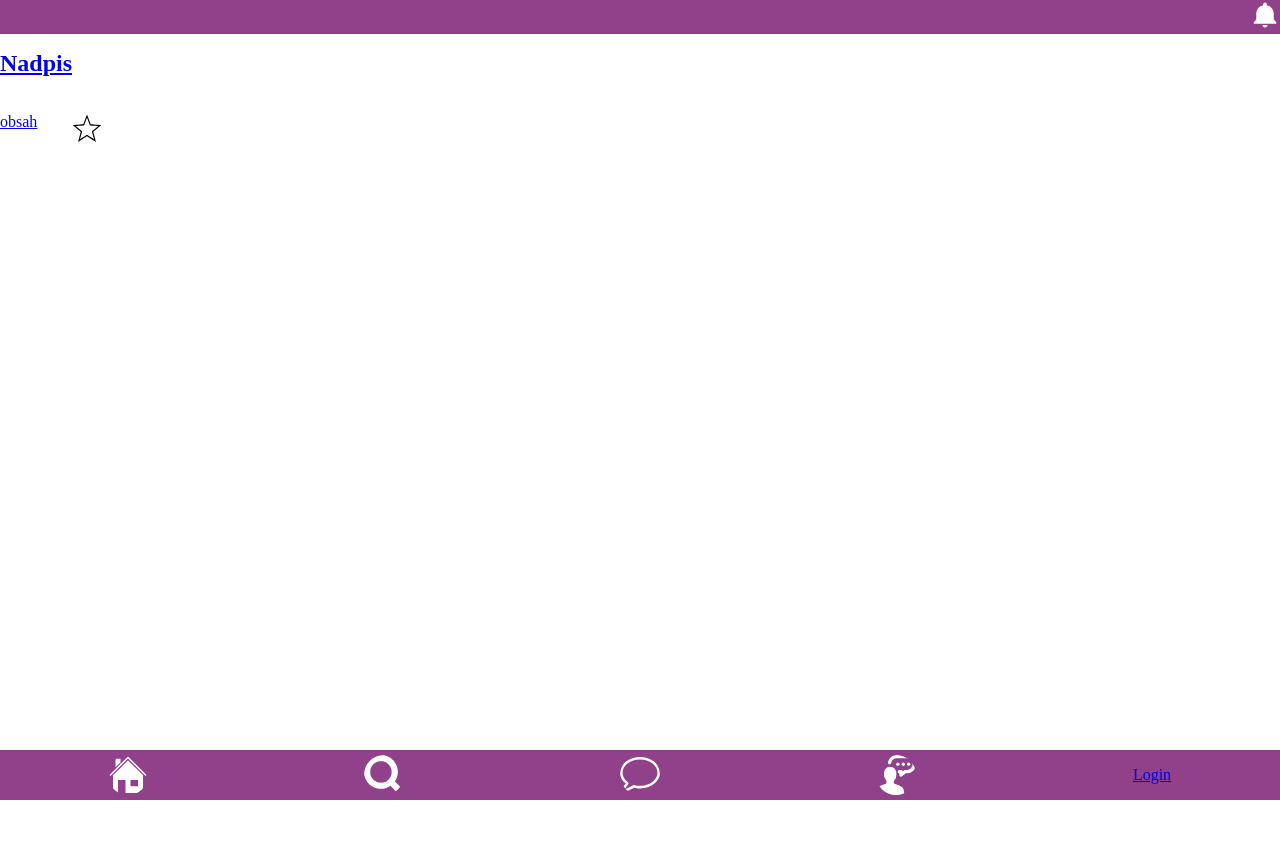
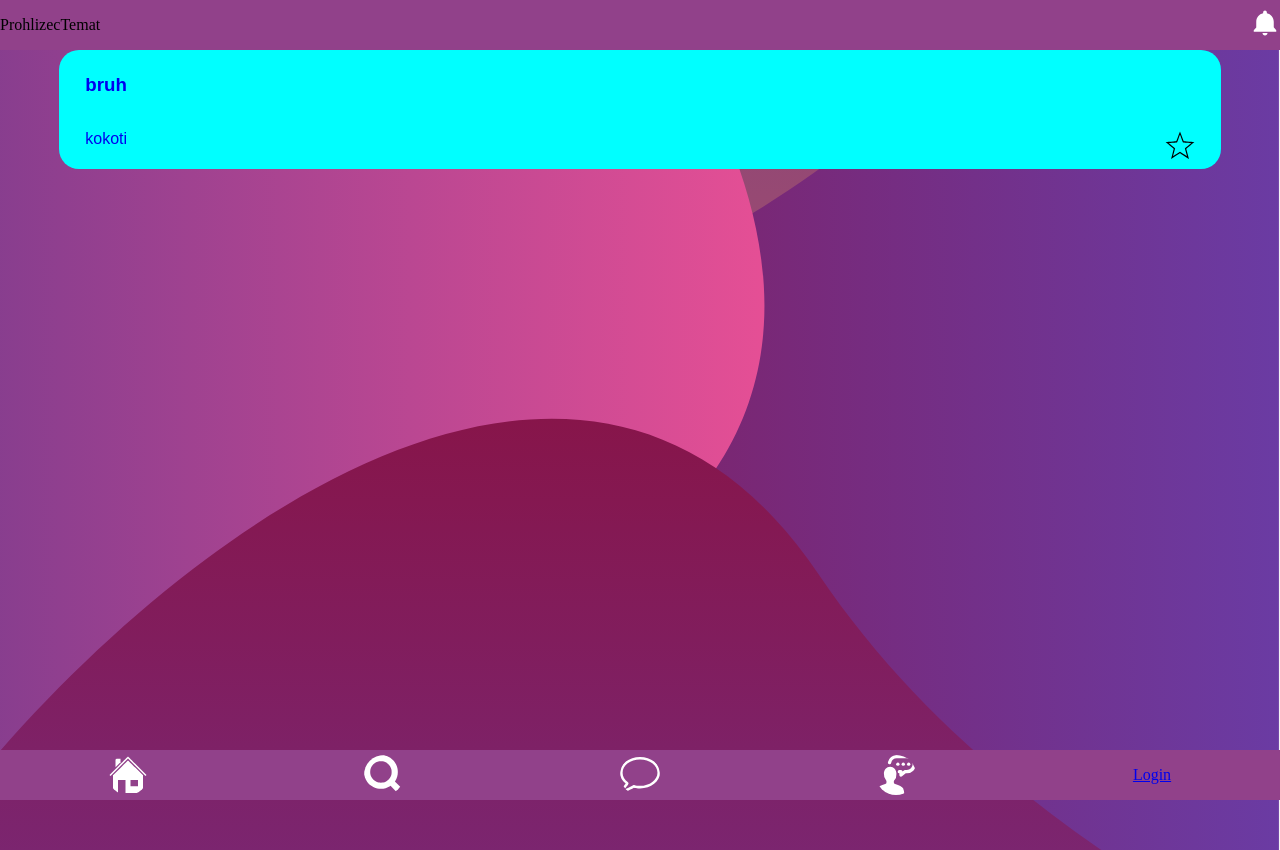
Before and after one commit to Trenclik/SOPL-DOMUS, a SvelteKit app: page /ProhlizecTemat in a window 1280 px wide. Before the commit the page ends 800 px from the top, so only its background shows below. Built offline with nearby package versions, Linux system fonts and the light colour scheme; no server answers.

Commit message:
small fixes

```diff
--- a/src/lib/Components/Card.svelte
+++ b/src/lib/Components/Card.svelte
@@ -12,8 +12,8 @@
 
 <section>
     <a href={odkaz}>
-        <div>
-            <h1>{nadpis}</h1>
+        <div id="text">
+            <h3>{nadpis}</h3>
             <p>{obsah}</p>
         </div>
     </a>
@@ -26,9 +26,17 @@
 </section>
 
 <style lang="scss">
+    a{
+        width: 90%;
+        text-decoration: none;
+    }
     section {
         width: 90%;
         display: flex;
+        justify-content: space-around;
+        background-color: aqua;
+        border-radius: 20px;
+        padding: 5px;
         div {
             display: flex;
             flex-direction: column;
--- a/src/lib/Components/Header.svelte
+++ b/src/lib/Components/Header.svelte
@@ -1,9 +1,12 @@
 <script>
-
+    import { page } from '$app/stores';
+  $: currentPath = $page.url.pathname; // Reactive statement to get the path
+  $: currentPage = currentPath.split('/').filter(Boolean).pop() || 'Home';
 </script>
 
 <header>
-    <a href="/"><img src="./notification.svg" alt=""></a>
+    <p>{currentPage}</p>
+    <a href="/#"><img src="./notification.svg" alt=""></a>
 </header>
 
 <style lang="scss">
@@ -12,11 +15,12 @@
         top: 0;
         width: 100vw;
         display: flex;
-        flex-direction: column;
-        justify-content:end;
-        align-items: end;
+        flex-direction: row;
+        justify-content: space-between;
+        align-items: center;
         padding-right: 2px;
         background-color: rgb(145, 65, 138);
+        height: 50px;
         a img{
             height: 30px;
 
--- a/src/routes/+layout.svelte
+++ b/src/routes/+layout.svelte
@@ -15,7 +15,16 @@
 <style>
   main{
     position: relative;
-    top: 30px;
+    top: 50px;
     bottom: 50px;
+    background-image: url('/src//static//BackGround.svg');
+    min-height: 100vh;
+    min-width: 100vw;
+    background-size: cover;
+    background-position: center;
+    background-repeat: no-repeat;
+    font-family: 'Arial', sans-serif;
+    box-sizing: border-box;
   }
+
 </style>
--- a/src/routes/+page.svelte
+++ b/src/routes/+page.svelte
@@ -1 +1,7 @@
 <h1>Foster APP</h1>
+
+<style>
+    h1{
+    margin: 0%;
+  }
+</style>
--- a/src/routes/Login/+page.svelte
+++ b/src/routes/Login/+page.svelte
@@ -110,7 +110,6 @@
   display: grid;
   place-items: center;
   height: 100vh;
-  background-image: url('/src//static//BackGround.svg');
   margin: 0;
   background-size: cover;
   background-position: center;
--- a/src/routes/NewPass/+page.svelte
+++ b/src/routes/NewPass/+page.svelte
@@ -67,7 +67,6 @@ html, body {
   display: grid;
   place-items: center;
   height: 100vh;
-  background-image: url('/src/static/BackGround.svg');
   margin: 0;
   background-size: cover;
   background-position: center;
--- a/src/routes/ProhlizecTemat/+page.svelte
+++ b/src/routes/ProhlizecTemat/+page.svelte
@@ -2,5 +2,16 @@
     import Card from "$lib/Components/Card.svelte";
 
 </script>
+<section id="card_container">
+<Card nadpis="bruh", obsah="kokoti"/>
+</section>
 
-<Card/>
+
+
+<style>
+    #card_container{
+        display: grid;
+        justify-items: center;
+    }
+
+</style>
```
